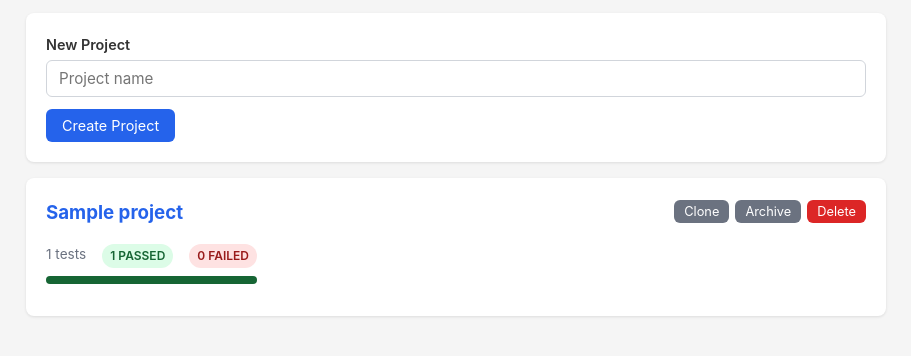
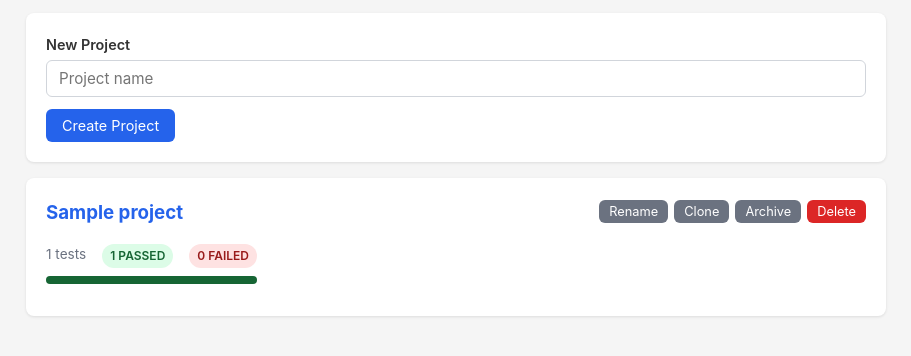
Before and after one commit to sbj-ee/TestMgr, a Flask app: page / in a window 1280 px wide. Shown: the part 189-545 px from the top of the page, without its empty margins (184-1095 px from the left). Run offline with Flask 3, Linux system fonts and the light colour scheme; the visitor is signed in with stand-in values (Sample User, id 1); tables that the repository leaves empty hold one stand-in row (values such as "Sample post").

Commit message:
Add project rename functionality on the Projects screen
Co-Authored-By: Claude Opus 4.5 <noreply@anthropic.com>

```diff
--- a/app.py
+++ b/app.py
@@ -395,6 +395,20 @@ def project_detail(project_id):
         attachments=attachments_by_test, history=history_by_test,
         comments=comments_by_test, users=users,
         status_filter=status_filter, assigned_filter=assigned_filter)
+
+
+@app.route("/projects/<int:project_id>/rename", methods=["POST"])
+@login_required
+def rename_project(project_id):
+    name = request.form.get("name", "").strip()
+    if name:
+        conn = get_db()
+        conn.execute("UPDATE projects SET name = ? WHERE id = ?", (name, project_id))
+        conn.commit()
+        conn.close()
+        app.logger.info("Project %d renamed to '%s' by %s", project_id, name, g.user["username"])
+        flash("Project renamed.")
+    return redirect(url_for("index"))
 
 
 @app.route("/projects/<int:project_id>/delete", methods=["POST"])
--- a/templates/index.html
+++ b/templates/index.html
@@ -32,7 +32,13 @@
                 </div>
                 {% endif %}
             </div>
-            <div style="display: flex; gap: 6px;">
+            <div style="display: flex; gap: 6px; align-items: center;">
+                <form method="POST" action="{{ url_for('rename_project', project_id=project['id']) }}" class="inline-form" style="display:none;" id="rename-form-{{ project['id'] }}">
+                    <input type="text" name="name" value="{{ project['name'] }}" required style="width: 180px; padding: 2px 6px; font-size: 0.9em;">
+                    <button type="submit" class="btn btn-primary btn-sm">Save</button>
+                    <button type="button" class="btn btn-secondary btn-sm" onclick="document.getElementById('rename-form-{{ project['id'] }}').style.display='none'; document.getElementById('rename-btn-{{ project['id'] }}').style.display='';">Cancel</button>
+                </form>
+                <button class="btn btn-secondary btn-sm" id="rename-btn-{{ project['id'] }}" onclick="document.getElementById('rename-form-{{ project['id'] }}').style.display='flex'; this.style.display='none';">Rename</button>
                 <form method="POST" action="{{ url_for('clone_project', project_id=project['id']) }}" class="inline-form">
                     <button type="submit" class="btn btn-secondary btn-sm">Clone</button>
                 </form>
@@ -76,7 +82,13 @@
                 </div>
                 {% endif %}
             </div>
-            <div style="display: flex; gap: 6px;">
+            <div style="display: flex; gap: 6px; align-items: center;">
+                <form method="POST" action="{{ url_for('rename_project', project_id=project['id']) }}" class="inline-form" style="display:none;" id="rename-form-{{ project['id'] }}">
+                    <input type="text" name="name" value="{{ project['name'] }}" required style="width: 180px; padding: 2px 6px; font-size: 0.9em;">
+                    <button type="submit" class="btn btn-primary btn-sm">Save</button>
+                    <button type="button" class="btn btn-secondary btn-sm" onclick="document.getElementById('rename-form-{{ project['id'] }}').style.display='none'; document.getElementById('rename-btn-{{ project['id'] }}').style.display='';">Cancel</button>
+                </form>
+                <button class="btn btn-secondary btn-sm" id="rename-btn-{{ project['id'] }}" onclick="document.getElementById('rename-form-{{ project['id'] }}').style.display='flex'; this.style.display='none';">Rename</button>
                 <form method="POST" action="{{ url_for('clone_project', project_id=project['id']) }}" class="inline-form">
                     <button type="submit" class="btn btn-secondary btn-sm">Clone</button>
                 </form>
```
